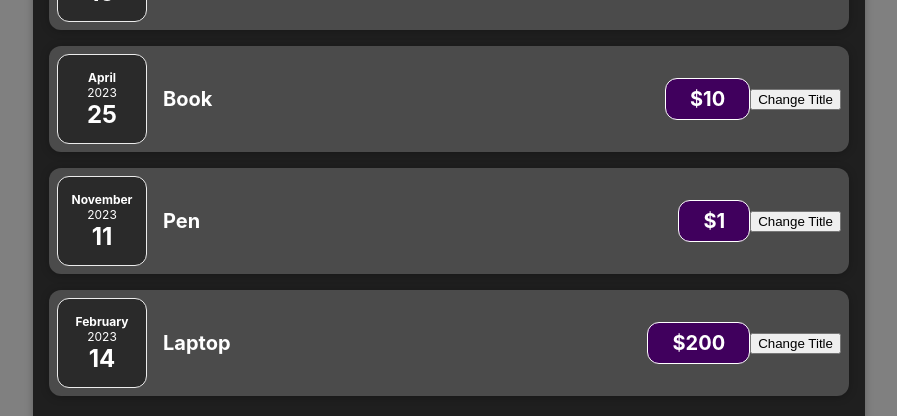
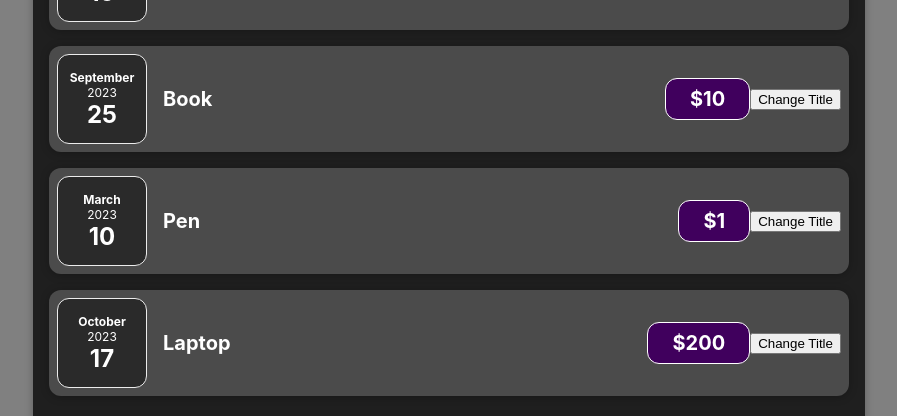
Before and after one commit to ajayygurjar/React-Expense-Tracker, a React (Create React App) app: page / in a window 1280 px wide. Shown: the part 424-840 px from the top of the page, without its empty margins (191-1088 px from the left). Built offline with nearby package versions, Linux system fonts and the light colour scheme.

Commit message:
Rendering Expenses

```diff
--- a/src/App.js
+++ b/src/App.js
@@ -1,48 +1,27 @@
+import React, { useState } from "react";
 import Expenses from "./components/Expenses/Expenses";
 import NewExpense from "./components/NewExpense/NewExpense";
 
-function App() {
+const App = () => {
   const expenses = [
-    {
-      id: "1",
-      date: new Date(2023, 7, 15),
-      title: "Insurance",
-      price: 100,
-      location: "Bangalore",
-    },
-    {
-      id: "2",
-      date: new Date(2023, 3, 25),
-      title: "Book",
-      price: 10,
-      location: "Delhi",
-    },
-    {
-      id: "3",
-      date: new Date(2023, 10, 11),
-      title: "Pen",
-      price: 1,
-      location: "Hyderabad",
-    },
-    {
-      id: "4",
-      date: new Date(2023, 1, 14),
-      title: "Laptop",
-      price: 200,
-      location: "Mumbai",
-    },
+    { id: 1, title: "Insurance", date: new Date(2023, 7, 15), price: 100 },
+    { id: 2, title: "Book", date: new Date(2023, 8, 25), price: 10 },
+    { id: 3, title: "Pen", date: new Date(2023, 2, 10), price: 1 },
+    { id: 4, title: "Laptop", date: new Date(2023, 9, 17), price: 200 },
   ];
-
-  const dataFromNewExpense = (expenseData) => {
-    console.log(expenseData);
+  const [addExpense, setAddExpense] = useState(expenses);
+  const addExpenseHandler = (expense) => {
+    setAddExpense((prevExpense) => {
+      return [...prevExpense, expense];
+    });
   };
 
   return (
     <div>
-      <NewExpense onAddExpense={dataFromNewExpense} />
-      <Expenses expenses={expenses}></Expenses>
+      <NewExpense onAddExpense={addExpenseHandler} />
+      <Expenses expenses={addExpense} />
     </div>
   );
-}
+};
 
 export default App;
```
